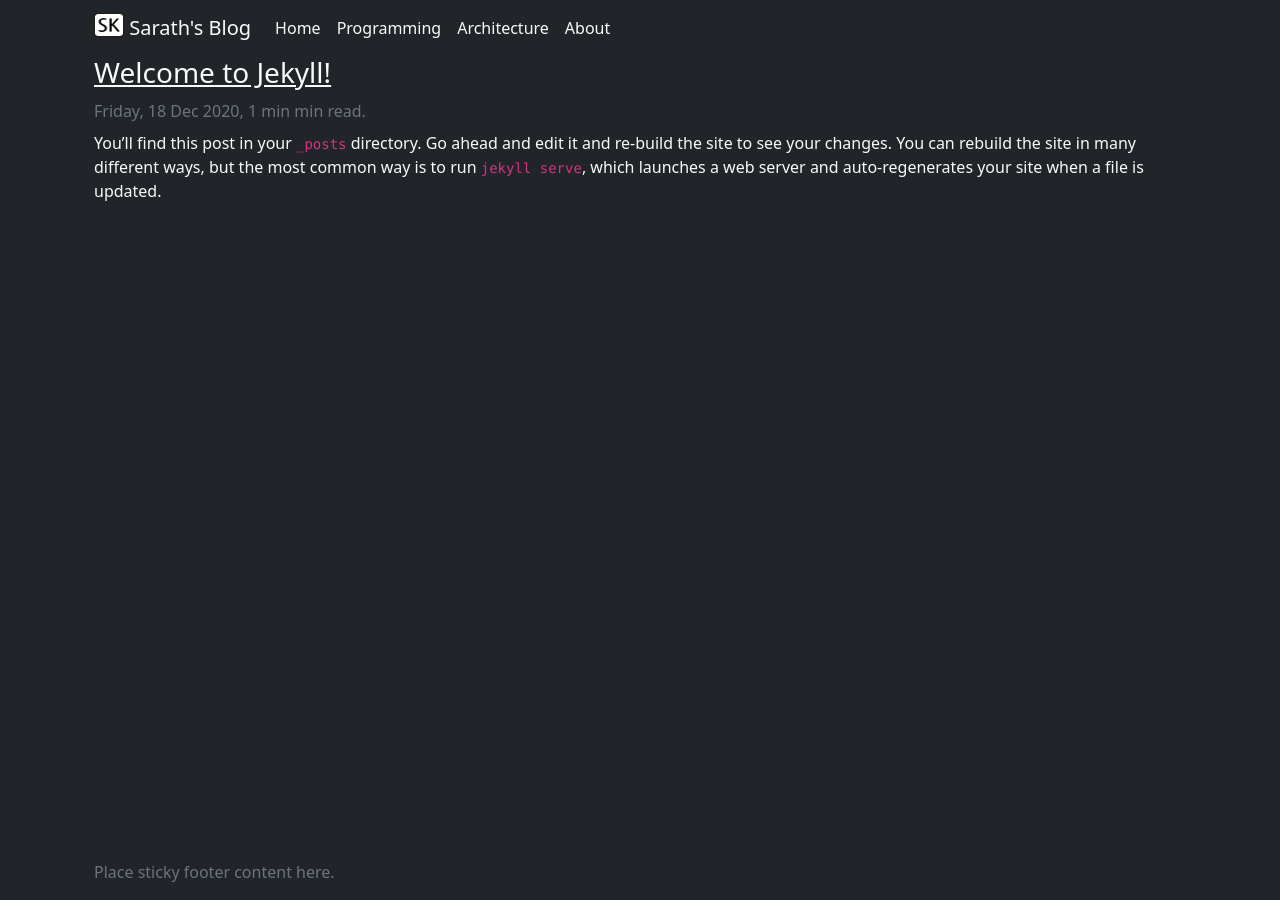
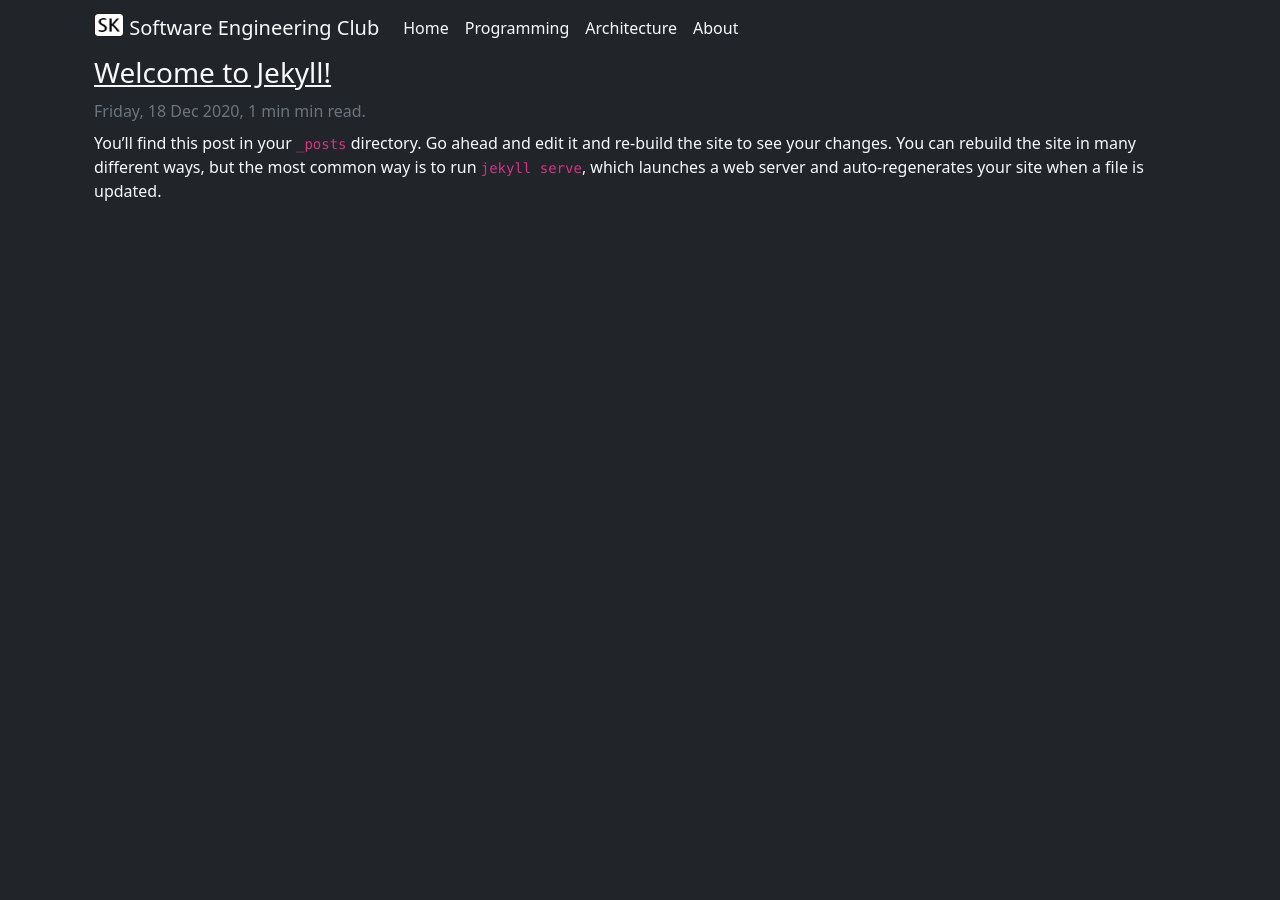
Before and after one commit to sankardevisharath/sankardevisharath.github.io, a Jekyll site: the page built from index.markdown, in a window 1280 px wide. Built offline with Jekyll 4.4.1, drawn with Linux system fonts in a browser that asks for light colours.

Commit message:
Change site name to Software Engineering Club

```diff
--- a/_includes/head.html
+++ b/_includes/head.html
@@ -2,10 +2,10 @@
     <meta charset="utf-8">
     <meta name="viewport" content="width=device-width, initial-scale=1">
     <meta name="description" content="">
-    <meta name="author" content="Mark Otto, Jacob Thornton, and Bootstrap contributors">
+    <meta name="author" content="Sarath Kumar">
     <meta name="generator" content="Hugo 0.79.0">
 
-    <title>Sarath's Blog</title>
+    <title>Software Engineering Club</title>
 
     <link href="https://cdn.jsdelivr.net/npm/bootstrap@5.0.0-beta1/dist/css/bootstrap.min.css" rel="stylesheet" integrity="sha384-giJF6kkoqNQ00vy+HMDP7azOuL0xtbfIcaT9wjKHr8RbDVddVHyTfAAsrekwKmP1" crossorigin="anonymous">
     <link href="{{ '/assets/css/main.css' | relative_url }}" rel="stylesheet" />
--- a/_includes/header.html
+++ b/_includes/header.html
@@ -6,7 +6,7 @@
                 <a class="navbar-brand bg-dark text-light" href="/">
                     <img style="filter:invert(1)" src="/assets/img/android-chrome-512x512.png" alt="Website logo"
                         width="30" height="24" class="d-inline-block align-top border rounded">
-                    Sarath's Blog
+                    Software Engineering Club
                 </a>
                 <button type="button" data-bs-toggle="collapse" data-bs-target="#navbarNavAltMarkup"
                     aria-controls="navbarNavAltMarkup" aria-expanded="true" aria-label="Toggle navigation"
--- a/_layouts/default.html
+++ b/_layouts/default.html
@@ -13,7 +13,6 @@
             </div>
         </main>
 
-        {%- include footer.html -%}
         {%- include scripts.html -%}
 
     </body>
```
